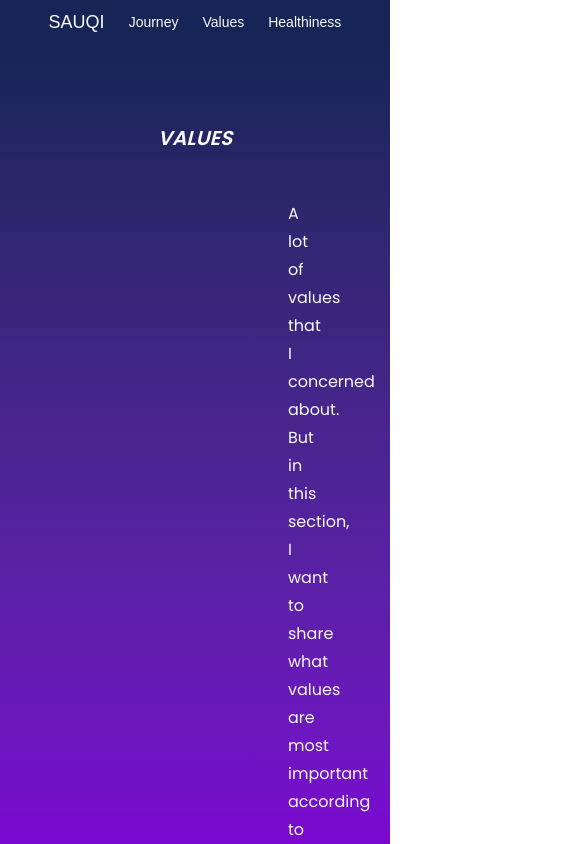
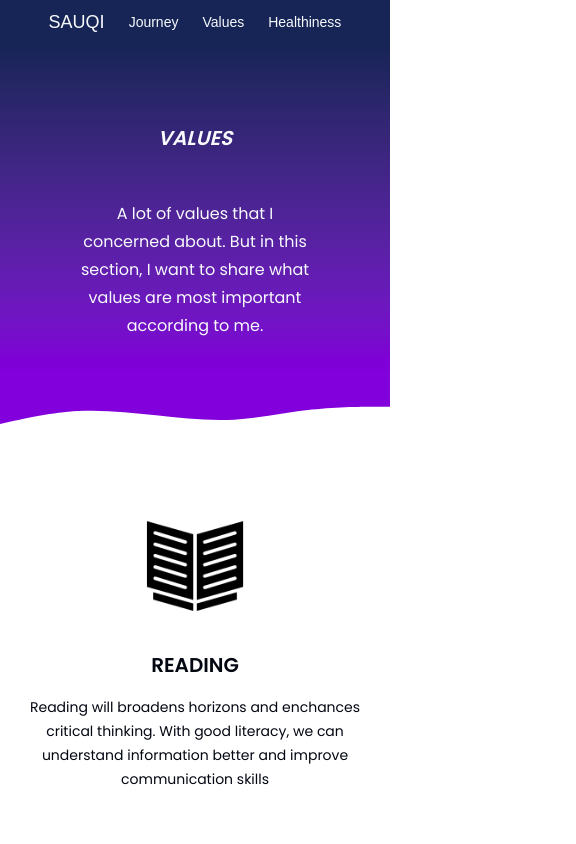
Before and after one commit to SauqiRizqullah/nextjs-simple-profile, a Next.js app: page /values in a window 390 px wide. Shown: the top 844 px of the page, 576 px wide, since content can reach past the window. Built offline with nearby package versions, Linux system fonts and the light colour scheme; a web font is replaced by a local one.

Commit message:
[FIX] Responsive Summary each Pages

```diff
--- a/src/app/components/Navbar.js
+++ b/src/app/components/Navbar.js
@@ -67,6 +67,8 @@ export default function Navbar() {
         <div className="bg-blue-950 h-11 w-full">
 
         </div>
+
+
         </div>
 
 
--- a/src/app/healthiness/page.js
+++ b/src/app/healthiness/page.js
@@ -10,7 +10,7 @@ export default function healthiness(){
                     <span>HEALTHINESS</span>
                 </div>
                 {/* Isi */}
-                <div className="poppins text-center leading-7 text-slate-50 px-72 pb-8">
+                <div className="poppins text-center leading-7 text-slate-50 md:px-72 px-20 pb-8">
                     <span>
                         Just like a I said before at the homepage, I like to workout whenever I have a freetime.
                         What you have to know is healthiness is one of the most important aspect in our life.
--- a/src/app/journey/page.js
+++ b/src/app/journey/page.js
@@ -11,7 +11,7 @@ export default function Journey(){
                     <span>JOURNEY</span>
                 </div>
                 {/* Isi */}
-                <div className="poppins text-center leading-7 text-slate-50 px-72 pb-8">
+                <div className="poppins text-center leading-7 text-slate-50 md:px-72 px-20 pb-8">
                     <span>
                         The summary of this content is about how the world change my perspective of life.
                         What kind of life do I want to achieve in the future?
--- a/src/app/values/page.js
+++ b/src/app/values/page.js
@@ -10,7 +10,7 @@ export default function Values() {
           <span>VALUES</span>
         </div>
         {/* Isi */}
-        <div className="poppins text-center leading-7 text-slate-50 px-72 pb-8">
+        <div className="poppins text-center leading-7 text-slate-50 md:px-72 px-20 pb-8">
           <span>
             A lot of values that I concerned about. But in this section, I want
             to share what values are most important according to me.
```
